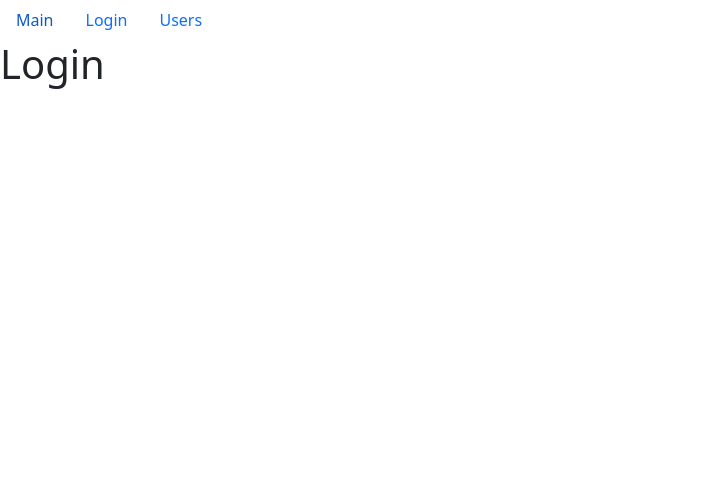
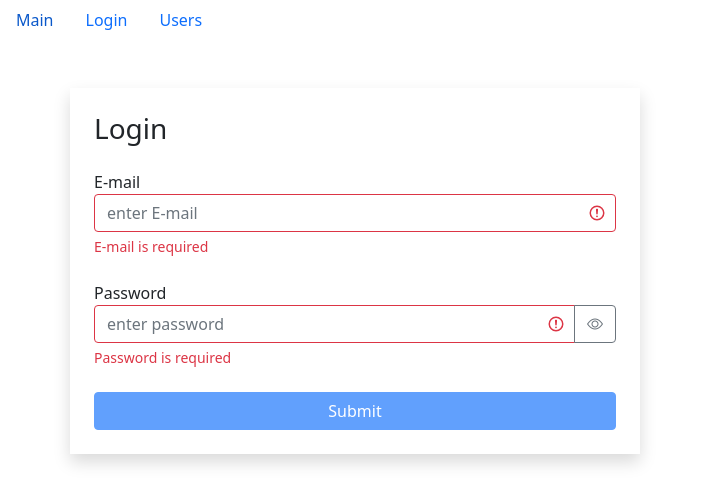
Before and after one commit to SergeyMaxx/fast-company_react, a React (Create React App) app: page /login in a window 1280 px wide. Shown: the top 504 px of the page, without its empty margins (0-704 px from the left). Built offline with nearby package versions, Linux system fonts and the light colour scheme.

Commit message:
9. Формы. Часть 1 Задание №1

```diff
--- /dev/null
+++ b/src/app/components/textField.jsx
@@ -0,0 +1,45 @@
+import React, {useState} from 'react'
+import PropTypes from 'prop-types'
+
+const TextField = ({label, type, name, value, onChange, placeholder, error}) => {
+  const [showPassword, setShowPassword] = useState(false)
+
+  return (
+    <div className="mb-4">
+      <label htmlFor={name}>{label}</label>
+      <div className="input-group has-validation">
+        <input
+          type={showPassword ? 'text' : type}
+          id={name}
+          name={name}
+          value={value}
+          onChange={onChange}
+          placeholder={placeholder}
+          className={'form-control' + (error ? ' is-invalid' : '')}
+        />
+        {type === 'password' && (
+          <button
+            className="btn btn-outline-secondary"
+            type="button"
+            onClick={() => setShowPassword(prevState => !prevState)}
+          >
+            <i className={'bi bi-eye' + (showPassword ? '-slash' : '')}/>
+          </button>
+        )}
+        {error && <div className="invalid-feedback">{error}</div>}
+      </div>
+    </div>
+  )
+}
+
+TextField.propTypes = {
+  label: PropTypes.string,
+  type: PropTypes.string,
+  name: PropTypes.string,
+  value: PropTypes.string,
+  onChange: PropTypes.func,
+  placeholder: PropTypes.string,
+  error: PropTypes.string
+}
+
+export default TextField
--- a/src/app/components/usersList.jsx
+++ b/src/app/components/usersList.jsx
@@ -10,10 +10,21 @@
 const UsersList = () => {
   const [users, setUsers] = useState(null)
   const [currentPage, setCurrentPage] = useState(1)
+  const [search, setSearch] = useState('')
   const [professions, setProfessions] = useState(null)
   const [selectedProf, setSelectedProf] = useState()
   const [sortBy, setSortBy] = useState({path: 'name', order: 'asc'})
   const pageSize = 4
+
+  const handleSelectProf = item => {
+    setSearch('')
+    setSelectedProf(item)
+  }
+
+  const handleSearch = ({target}) => {
+    setSelectedProf(undefined)
+    setSearch(target.value)
+  }
 
   useEffect(() => {
     api.users.fetchAll().then(data => setUsers(data))
@@ -33,12 +44,16 @@
 
   useEffect(() => {
     setCurrentPage(1)
-  }, [selectedProf])
+  }, [selectedProf, search])
 
   if (users) {
-    const filteredUser = selectedProf
+    const filterUse = selectedProf
       ? users.filter(u => u.profession._id === selectedProf._id)
       : users
+
+    const filteredUser = search
+      ? users.filter(u => u.name.toLowerCase().includes(search))
+      : filterUse
 
     const count = filteredUser.length
     const sortedUser = _.orderBy(filteredUser, [sortBy.path], [sortBy.order])
@@ -51,7 +66,7 @@
             <GroupList
               selectedItem={selectedProf}
               items={professions}
-              onItemSelect={item => setSelectedProf(item)}
+              onItemSelect={handleSelectProf}
             />
             <button
               className="btn  btn-secondary mt-2"
@@ -63,6 +78,13 @@
         )}
         <div className="d-flex flex-column">
           <SearchStatus length={count}/>
+          <input
+            type="text"
+            onChange={handleSearch}
+            placeholder="Search"
+            className="form-control"
+            value={search}
+          />
           {count > 0 && (
             <UsersTable
               users={userCrop}
--- a/src/app/layouts/login.jsx
+++ b/src/app/layouts/login.jsx
@@ -1,11 +1,91 @@
-import React from 'react'
+import React, {useEffect, useState} from 'react'
+import TextField from '../components/textField'
+import {validator} from '../utils/validator'
 
 const Login = () => {
+  const [data, setData] = useState({email: '', password: ''})
+  const [errors, setErrors] = useState({})
+
+  const handleChange = ({target}) => {
+    setData(prevState => ({
+      ...prevState,
+      [target.name]: target.value
+    }))
+  }
+
+  const validatorConfig = {
+    email: {
+      isRequired: {message: 'E-mail is required'},
+      isEmail: {message: 'email entered incorrectly'}
+    },
+    password: {
+      isRequired: {message: 'Password is required'},
+      isCapitalSymbol: {message: 'password must contain a capital letter'},
+      isContainDigit: {message: 'password must contain a number'},
+      min: {
+        message: 'password must contain at least 8 characters',
+        value: 8
+      }
+    }
+  }
+
+  useEffect(() => {
+    validate()
+  }, [data])
+
+  const validate = () => {
+    const errors = validator(data, validatorConfig)
+    setErrors(errors)
+    return Object.keys(errors).length !== 0
+  }
+
+  const isValid = Object.keys(errors).length !== 0
+
+  const handleSubmit = e => {
+    e.preventDefault()
+    if (validate()) return
+    console.log(data)
+  }
+
   return (
-    <h1>
-      Login
-    </h1>
+    <div className="container mt-5">
+      <div className="row">
+        <div className="col-md-6 offset-md3 shadow p-4">
+          <h3 className="mb-4">Login</h3>
+          <form onSubmit={handleSubmit}>
+            <TextField
+              label="E-mail"
+              name="email"
+              value={data.email}
+              onChange={handleChange}
+              placeholder="enter E-mail"
+              error={errors.email}
+            />
+            <TextField
+              label="Password"
+              type="password"
+              name="password"
+              value={data.password}
+              onChange={handleChange}
+              placeholder="enter password"
+              error={errors.password}
+            />
+            <button
+              type="submit"
+              disabled={isValid}
+              className="btn btn-primary w-100 mx-auto"
+            >
+              Submit
+            </button>
+          </form>
+        </div>
+      </div>
+    </div>
   )
 }
 
+TextField.defaultProps = {
+  type: 'text'
+}
+
 export default Login
--- /dev/null
+++ b/src/app/utils/validator.js
@@ -0,0 +1,49 @@
+export function validator(data, config) {
+  const errors = {}
+
+  function validate(validateMethod, data, config) {
+    let statusValidate
+
+    switch (validateMethod) {
+      case 'isRequired':
+        statusValidate = data.trim() === ''
+        break
+      case 'isEmail': {
+        const emailRegExp = /^\S+@\S+\.\S+$/g
+        statusValidate = !emailRegExp.test(data)
+        break
+      }
+      case 'isCapitalSymbol': {
+        const capitalRegExp = /[A-Z]+/g
+        statusValidate = !capitalRegExp.test(data)
+        break
+      }
+      case 'isContainDigit': {
+        const digitRegExp = /\d+/g
+        statusValidate = !digitRegExp.test(data)
+        break
+      }
+      case 'min': {
+        statusValidate = data.length < config.value
+        break
+      }
+      default:
+        break
+    }
+    if (statusValidate) {
+      return config.message
+    }
+  }
+
+  for (const dataKey in data) {
+    for (const validateMethod in config[dataKey]) {
+      const error = validate(
+        validateMethod, data[dataKey], config[dataKey][validateMethod]
+      )
+      if (error && !errors[dataKey]) {
+        errors[dataKey] = error
+      }
+    }
+  }
+  return errors
+}
```
